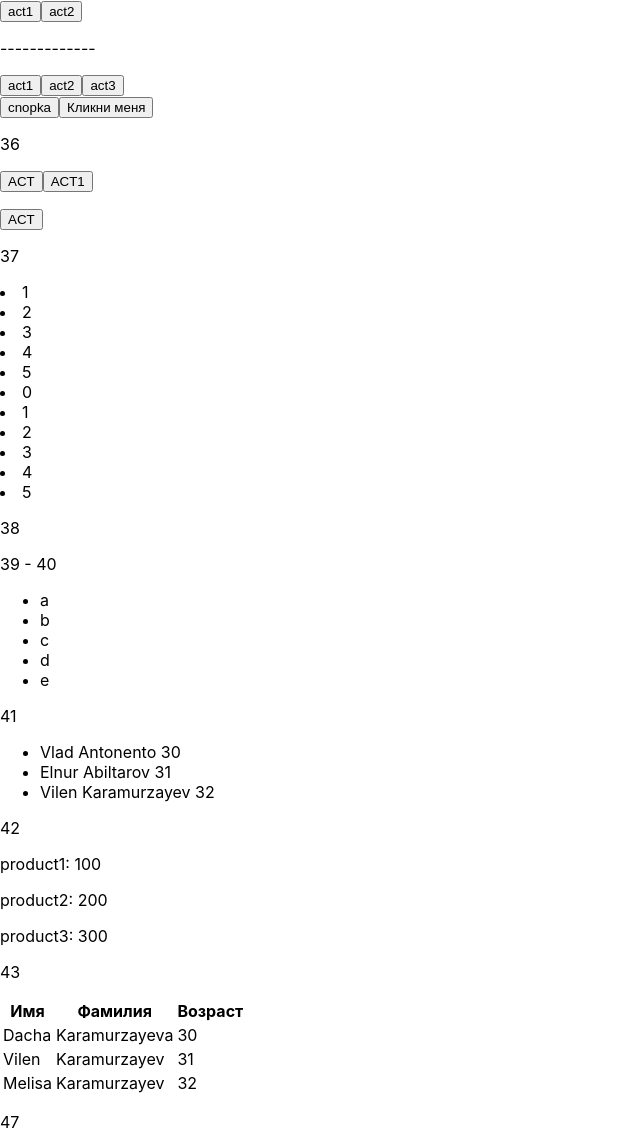
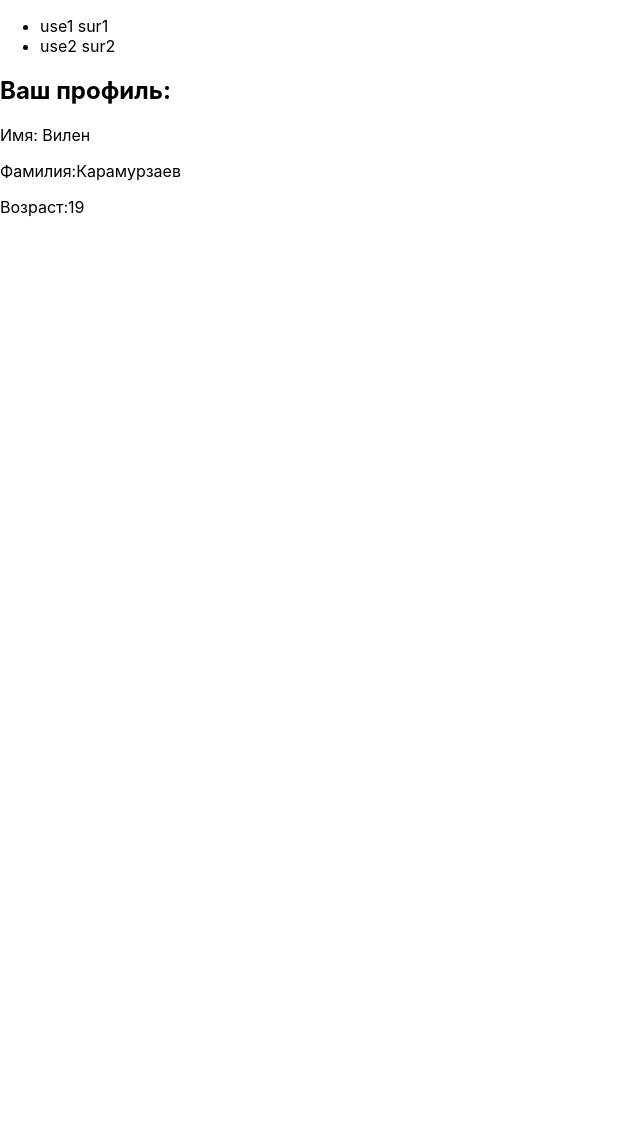
Before and after one commit to Vilen-lfk/React_tasks, a React (Create React App) app: page / in a window 1280 px wide. Shown: the whole page, without its empty margins (0-640 px from the left). After the commit the page ends 800 px from the top, so only its background shows below. Built offline with nearby package versions, Linux system fonts and the light colour scheme.

Commit message:
48-52 tasks

```diff
--- a/src/App1.js
+++ b/src/App1.js
@@ -1,133 +1,33 @@
-import React from 'react';
+import React, { useState } from 'react';
+import uuid from 'react-uuid';
 
 function App1() {
-    //33
-    function show1() {
-        alert(1);
-    }
-    function show2() {
-        alert(2);
-    }
-    //34
-    function showMess(text) {
-		alert(text);
-	}
-    //35
-    function func(event){
-        console.log(event);
-    }
-    function handleClick(event) {
-        console.log(event.target); // Выводит элемент, на который кликнули
-    }
+    //48
+    const user = [
+        {id: uuid(), name: 'use1', surn: 'sur1'},
+        {id: uuid(), name: 'use2', surn: 'sur2'},
+    ]
+    //52
+    const [name, setName] = useState('Вилен');
+    const [surname, setSurname] = useState('Карамурзаев');
+    const [age, setAge] = useState('19');
 
-    //36
-    function func(arg, event) {
-		console.log(arg, event);
-	}
 
-    function f(arg, event, avg) {
-		console.log(arg, event, avg);
-	}
-    //37
-    const arr = [
-		<li>1</li>,
-		<li>2</li>,
-		<li>3</li>,
-		<li>4</li>,
-		<li>5</li>,
-	];
-    //38
-    const arr1 = [];
-    for(let i = 0; i <= 5; i++){
-        arr.push(<li>{i}</li>)
-    }
-    //39 => 40
-    const mrr = ['a','b','c','d','e']
-    const res = mrr.map(function(item, index) {
-        return <li key={index}>{item}</li>
-    })
-    //41
-    const users = [
-        {name: 'Vlad ', surn: 'Antonento ', age: 30},
-        {name: 'Elnur ', surn: 'Abiltarov ', age: 31},
-        {name: 'Vilen ', surn: 'Karamurzayev ', age: 32},
-    ];
-    const prods = users.map(function(use, index){
-        return <li key = {index}>
-            <span>{use.name}</span>
-            <span>{use.surn}</span>
-            <span>{use.age}</span>
-        </li>
-    });
-    // 42
-    const lol = [
-        {id: 1, name: 'product1: ', cost: 100},
-	    {id: 2, name: 'product2: ', cost: 200},
-	    {id: 3, name: 'product3: ', cost: 300},
-    ]
-    const vlad = lol.map(function(item){
-        return <p key = {item.id}>
-            <span>{item.name}</span>
-            <span>{item.cost}</span>
-        </p>
-    })
-    //43
-    const use = [
-        {id: 1, name: 'Dacha', surn: 'Karamurzayeva', age: 30},
-        {id: 2, name: 'Vilen', surn: 'Karamurzayev', age: 31},
-        {id: 3, name: 'Melisa', surn: 'Karamurzayev', age: 32},
-    ]
-    const rows = use.map(function(item){
-        return <tr key = {item.id}>
-            <td>{item.name}</td>
-			<td>{item.surn}</td>
-            <td>{item.age}</td>
-        </tr>
-    })
 	return(
     <>
-    <div>
-        <button onClick={show1}>act1</button>
-        <button onClick={show2}>act2</button>
-    </div>
-    <p>-------------</p>
-    <div>
-		<button onClick={() => showMess('1')}>act1</button>
-		<button onClick={() => showMess('2')}>act2</button>
-		<button onClick={() => showMess('3')}>act3</button>
-	</div>
-    <button onClick={func}>cnopka</button>
-    <button onClick={handleClick}>Кликни меня</button>
-    <p>36</p>
-    <button onClick={event => func('eee', event)}>ACT</button>
-    <button onClick={event => func(event ,'eee')}>ACT1</button>
-    <p>
-    <button onClick={event => f('eee', event, 'vilen')}>ACT</button>
-    </p>
-    <p>37</p>
-    <p>{arr}</p>
-    <p>38</p>
-    <ul>{arr1}</ul>
-    <p>39 - 40</p>
-    <ul>{res}</ul>
-    <p>41</p>
-    <ul>{prods}</ul>
-    <p>42</p>
-    <p>{vlad}</p>
-    <p>43</p>
-    <table>
-        <thead>
-            <tr>
-            <th>Имя</th>
-            <th>Фамилия</th>
-            <th>Возраст</th>
-            </tr>
-        </thead>
-        <tbody>
-            {rows}
-        </tbody>
-    </table>
-    <p>47</p>
+        <ul>
+            {user.map(user => (
+                <li key={user.id}>
+                    {user.name} {user.surn}
+                </li>
+            ))}
+        </ul>
+        <div>
+            <h2>Ваш профиль:</h2>
+            <p>Имя: {name}</p>
+            <p>Фамилия:{surname}</p>
+            <p>Возраст:{age}</p>
+        </div>
     </>
     );
 }
```
